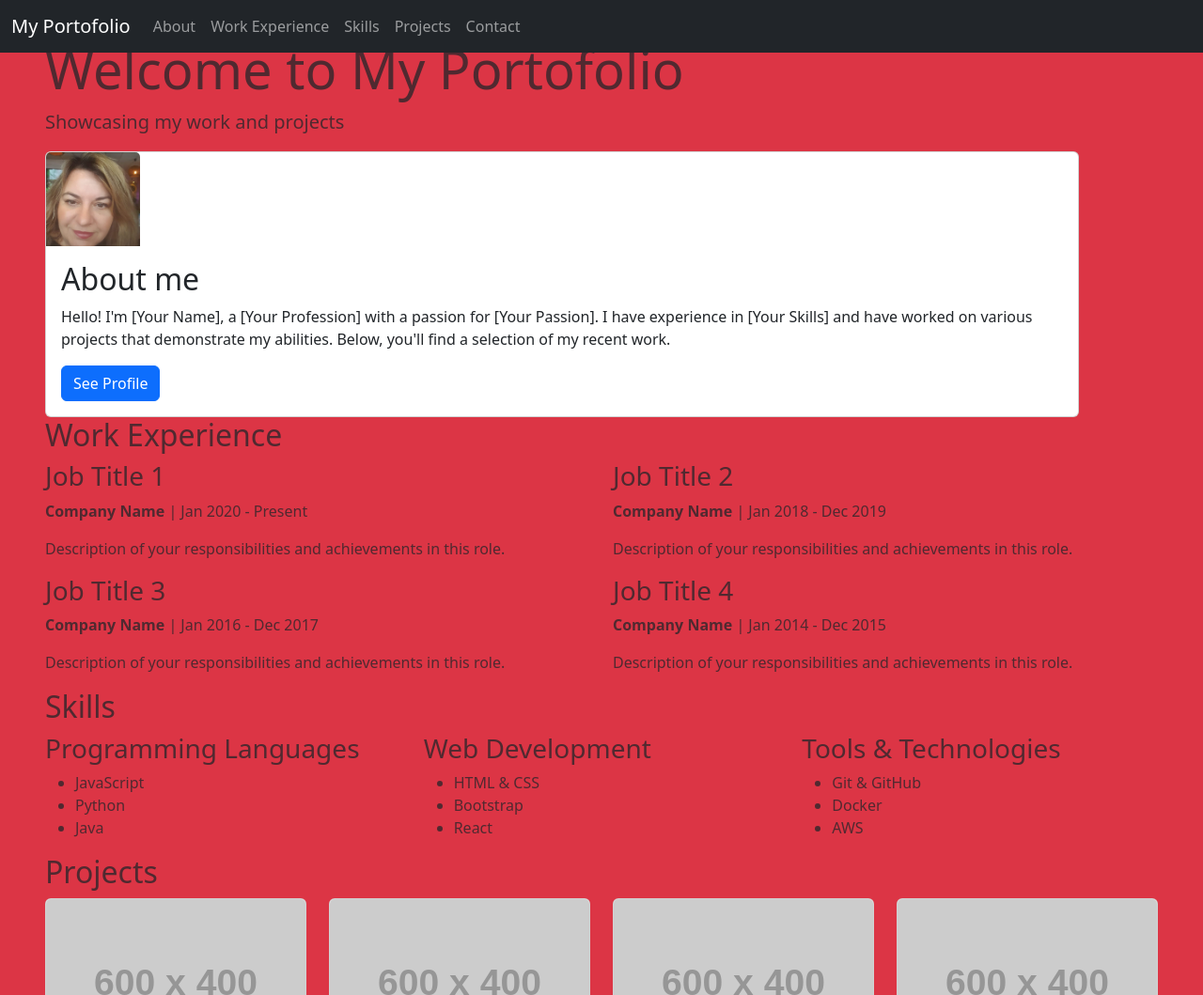
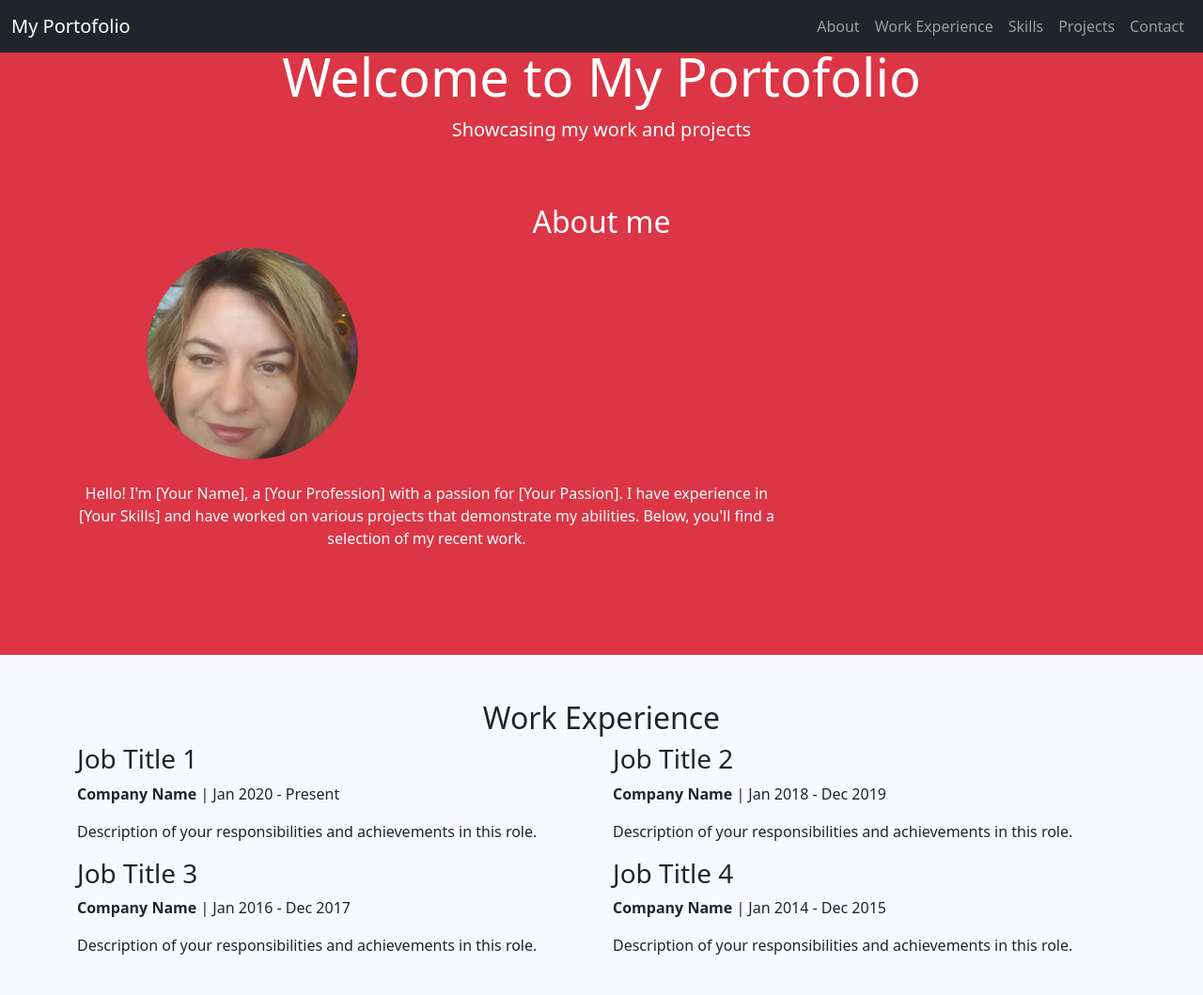
Before and after one commit to Cameloasa/MyPortofolio, a plain HTML site: page index.html in a window 1280 px wide. Shown: the top 1059 px of the page at 94% size. Drawn offline with nearby package versions, Linux system fonts and the light colour scheme; placeholder pictures from the web are drawn by us.

Commit message:
some changes

```diff
--- a/index.html
+++ b/index.html
@@ -12,12 +12,12 @@
 <!-- Latest compiled JavaScript -->
 <script src="https://cdn.jsdelivr.net/npm/bootstrap@5.3.3/dist/js/bootstrap.bundle.min.js"></script>
  <!-- Custom CSS -->
+</head>
 
-</head>
-</head>
 <body>
+    <!--Navbar-->
    <!-- A dark horizontal navbar that becomes vertical on small screens -->
-    <nav class="navbar navbar-expand-lg navbar-dark bg-dark fixed-top">
+    <nav class="navbar navbar-expand-sm navbar-dark bg-dark fixed-top">
         <div class="container-fluid"><!-- container fluid? -->
             <!--Button-->
             <a class = "navbar-brand" href="#">My Portofolio</a>
@@ -27,7 +27,7 @@
 
             <div class="collapse navbar-collapse" id="navbarNav">
                  <!--Links-->
-                <ul class="navbar-nav ml-auto">
+                <ul class="navbar-nav ms-auto">
                     <li class="nav-item">
                         <a class="nav-link" href="#">About</a>
                     </li>
@@ -48,33 +48,46 @@
         </div>
     </nav>
 
-     <!-- Main Content bg-dark text-primary py-3 px-5"-->
-     <div class="container-fluid bg-danger text-muted py-3 px-5">
-        <div class="jumbotron mt-4">
+     <!-- Main Content bg-dark text-white text-center py-5-->
+     <div class="container-fluid bg-danger text-white text-center py-5">
+        <div class="container">
             <h1 class="display-4">Welcome to My Portofolio</h1>
             <p class="lead">Showcasing my work and projects</p>
         </div>
 
 
 <!-- About Me Section -->
-  <!-- Card -->
+  <!-- Section -->
 
-  <div class="card" style="width:1100px">
-    <img class="card-img-top" src="img/Picture1.png" style="width:100px;height:100px">
+<section id="about" class="py-5">
 
-    <div class="card-body">
-      <h2 class="card-title">About me</h4>
-      <p class="card-text">Hello! I'm [Your Name], a [Your Profession] with a passion for [Your Passion]. I have experience in [Your Skills] and have worked on various projects that demonstrate my abilities. Below, you'll find a selection of my recent work.</p>
-      <a href="#" class="btn btn-primary">See Profile</a>
+    <div class="container">
+        <h2 class="text-center">About me</h2>
+
+        <div class="col-lg-4 text-center">
+            <img
+              src="img/Picture1.png"
+              class="rounded-circle img-fluid mb-4"
+              alt="Profile Image"
+            />
+          </div>
+          <div class="col-lg-8">
+            <p class="text-center">
+              Hello! I'm [Your Name], a [Your Profession] with a passion for
+              [Your Passion]. I have experience in [Your Skills] and have worked
+              on various projects that demonstrate my abilities. Below, you'll
+              find a selection of my recent work.
+            </p>
           </div>
         </div>
-
- <!-- Card -->
+      </div>
+</section>
 
 
 <!-- Work Experience Section -->
-<section id="work-experience">
-    <h2>Work Experience</h2>
+<section id="work-experience" class="bg-light py-5">
+<div class="container">
+    <h2 class="text-center">Work Experience</h2>
     <div class="row">
         <div class="col-md-6">
             <h3>Job Title 1</h3>
@@ -99,17 +112,19 @@
             <p>Description of your responsibilities and achievements in this role.</p>
         </div>
      </div>
+    </div>
+    </div>
 </section>
 
 <!-- Skills Section -->
-<section id="skills">
+<section id="skills"class="bg-light py-5">
+    <div class="container">
         <h2>Skills</h2>
         <div class="row">
             <div class="col-md-4">
                 <h3>Programming Languages</h3>
                 <ul>
                     <li>JavaScript</li>
-                <li>Python</li>
                     <li>Java</li>
                 </ul>
             </div>
@@ -125,16 +140,17 @@
                 <h3>Tools & Technologies</h3>
                 <ul>
                     <li>Git & GitHub</li>
-                <li>Docker</li>
-                <li>AWS</li>
+                    <li>MySQL</li>
                 </ul>
             </div>
     </div>
 </section>
 
 <!-- Projects Section -->
-<section id="projects">
-    <h2>Projects</h2>
+<section id="projects"class="py-5 bg-light">
+    <div class="container">
+        <h2 class="text-center">Projects</h2>
+
     <div class="row">
         <div class="col-md-3">
             <div class="card">
@@ -146,6 +162,7 @@
                 </div>
             </div>
         </div>
+
         <div class="col-md-3">
             <div class="card">
                 <img src="https://via.placeholder.com/600x400" class="card-img-top" alt="Project 2">
@@ -156,6 +173,8 @@
                 </div>
             </div>
         </div>
+
+
         <div class="col-md-3">
             <div class="card">
                 <img src="https://via.placeholder.com/600x400" class="card-img-top" alt="Project 3">
@@ -166,6 +185,7 @@
                 </div>
             </div>
         </div>
+
         <div class="col-md-3">
             <div class="card">
                 <img src="https://via.placeholder.com/600x400" class="card-img-top" alt="Project 4">
@@ -176,11 +196,16 @@
                 </div>
             </div>
         </div>
+
     </div>
+    </div>
+
 </section>
 
 <!-- Contact Section -->
-<section id="contact">
+<section id="contact"class="py-5 bg-light">
+
+    <div class="container">
         <h2>Contact Me</h2>
         <form>
             <div class="form-group">
@@ -197,21 +222,14 @@
             </div>
             <button type="submit" class="btn btn-primary">Submit</button>
         </form>
+    </div>
 </section>
-</div>
 
 <!-- Footer -->
-<footer>
+<footer class="bg-dark text-white text-center py-4">
+    <div class="container">
     <p>&copy; 2024 My Portfolio. All Rights Reserved.</p>
+    </div>
 </footer>
-
-
- <!-- Bootstrap JS and dependencies -->
- <script src="https://code.jquery.com/jquery-3.5.1.slim.min.js"></script>
- <script src="https://cdn.jsdelivr.net/npm/@popperjs/core@2.5.4/dist/umd/popper.min.js"></script>
- <script src="https://stackpath.bootstrapcdn.com/bootstrap/4.5.2/js/bootstrap.min.js"></script>
 </body>
 </html>
-
-</body>
-</html>
```
Also changed, not shown: Untitled-1.css (added, +16 -0 lines). Lines whose indentation alone changed are shown as unchanged.
